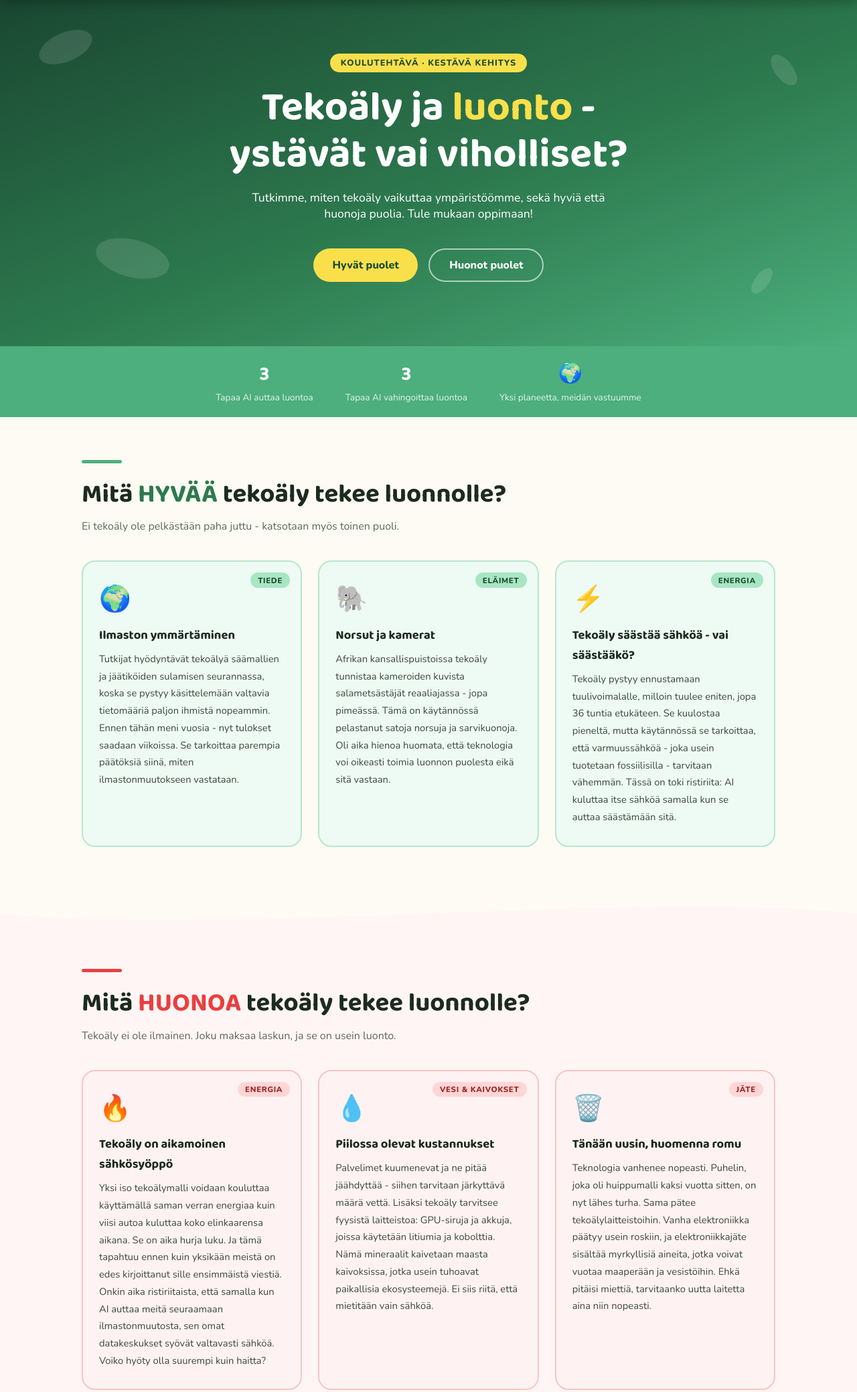
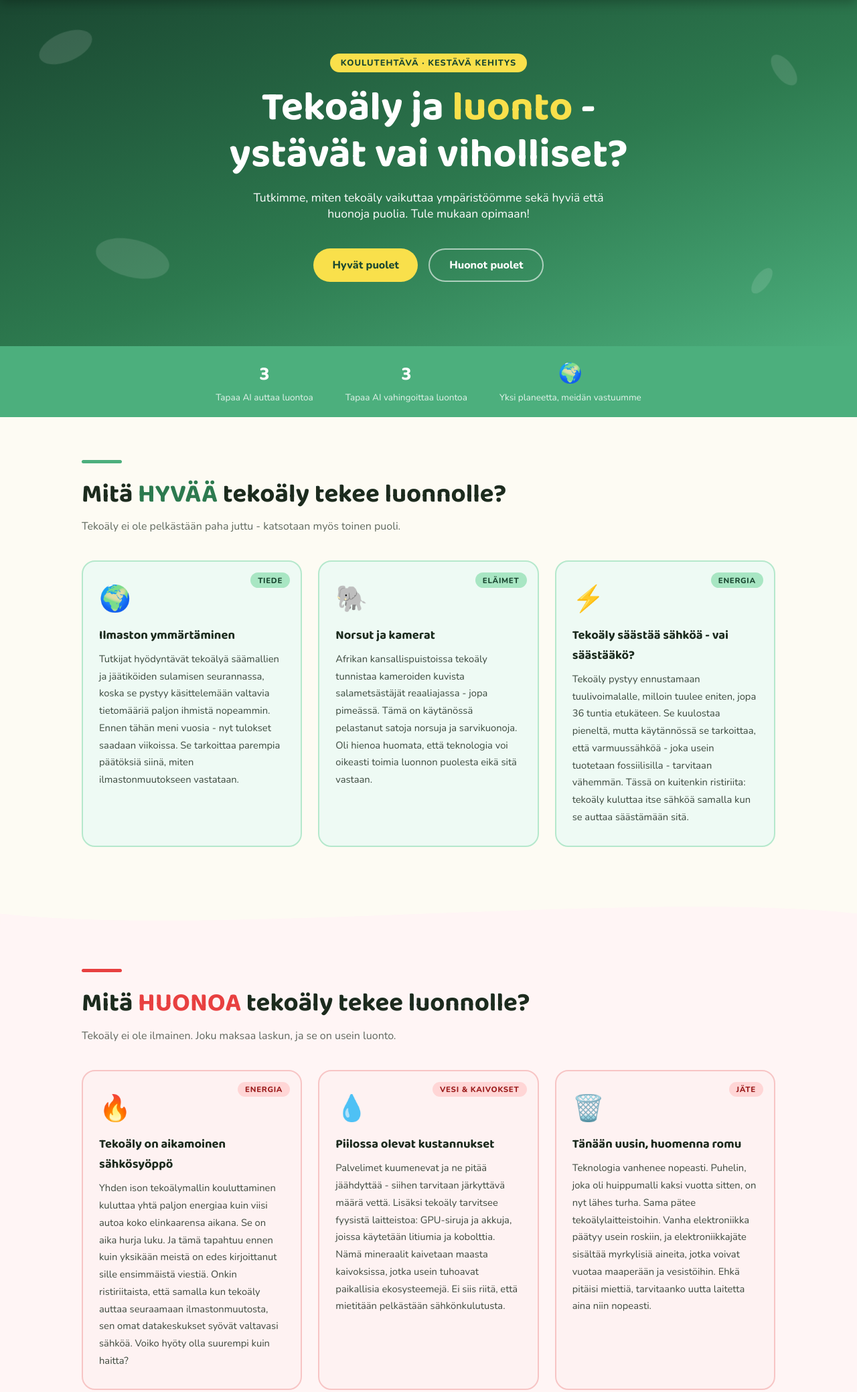
Before and after one commit to flarestarz2020-del/Keke-projekti, a plain HTML site: page index.html in a window 1280 px wide. Shown: the part 64-2143 px from the top of the page at 67% size. Drawn offline with nearby package versions, Linux system fonts and the light colour scheme.

Commit message:
Add files via upload

```diff
--- a/index.html
+++ b/index.html
@@ -370,7 +370,7 @@
   </div>
   <div class="hero-badge">Koulutehtävä · Kestävä kehitys</div>
   <h1>Tekoäly ja <em>luonto</em> -<br/>ystävät vai viholliset?</h1>
-  <p>Tutkimme, miten tekoäly vaikuttaa ympäristöömme, sekä hyviä että huonoja puolia. Tule mukaan oppimaan!</p>
+  <p>Tutkimme, miten tekoäly vaikuttaa ympäristöömme sekä hyviä että huonoja puolia. Tule mukaan opimaan!</p>
   <div class="hero-btns">
     <a href="#hyva" class="btn btn-primary">Hyvät puolet</a>
     <a href="#huono" class="btn btn-outline">Huonot puolet</a>
@@ -390,7 +390,7 @@
   <div class="reveal">
     <div class="divider divider-green"></div>
     <div class="section-title">Mitä <span style="color:var(--green-mid)">HYVÄÄ</span> tekoäly tekee luonnolle?</div>
-    <p class="section-sub">Ei tekoäly ole pelkästään paha juttu - katsotaan myös toinen puoli.</p>
+    <p class="section-sub">Tekoäly ei ole pelkästään paha juttu - katsotaan myös toinen puoli.</p>
   </div>
 
   <div class="cards reveal">
@@ -405,14 +405,14 @@
       <span class="card-tag tag-good">ELÄIMET</span>
       <span class="card-icon">🐘</span>
       <h3>Norsut ja kamerat</h3>
-      <p>Afrikan kansallispuistoissa tekoäly tunnistaa kameroiden kuvista salametsästäjät reaaliajassa - jopa pimeässä. Tämä on käytännössä pelastanut satoja norsuja ja sarvikuonoja. Oli aika hienoa huomata, että teknologia voi oikeasti toimia luonnon puolesta eikä sitä vastaan.</p>
+      <p>Afrikan kansallispuistoissa tekoäly tunnistaa kameroiden kuvista salametsästäjät reaaliajassa - jopa pimeässä. Tämä on käytänössä pelastanut satoja norsuja ja sarvikuonoja. Oli hienoa huomata, että teknologia voi oikeasti toimia luonnon puolesta eikä sitä vastaan.</p>
     </div>
 
     <div class="card card-good">
       <span class="card-tag tag-good">ENERGIA</span>
       <span class="card-icon">⚡</span>
       <h3>Tekoäly säästää sähköä - vai säästääkö?</h3>
-      <p>Tekoäly pystyy ennustamaan tuulivoimalalle, milloin tuulee eniten, jopa 36 tuntia etukäteen. Se kuulostaa pieneltä, mutta käytännössä se tarkoittaa, että varmuussähköä - joka usein tuotetaan fossiilisilla - tarvitaan vähemmän. Tässä on toki ristiriita: AI kuluttaa itse sähköä samalla kun se auttaa säästämään sitä.</p>
+      <p>Tekoäly pystyy ennustamaan tuulivoimalalle, milloin tuulee eniten, jopa 36 tuntia etukäteen. Se kuulostaa pieneltä, mutta käytännössä se tarkoittaa, että varmuussähköä - joka usein tuotetaan fossiilisilla - tarvitaan vähemmän. Tässä on kuitenkin ristiriita: tekoäly kuluttaa itse sähköä samalla kun se auttaa säästämään sitä.</p>
     </div>
   </div>
 </div>
@@ -437,21 +437,21 @@
       <span class="card-tag tag-bad">ENERGIA</span>
       <span class="card-icon">🔥</span>
       <h3>Tekoäly on aikamoinen sähkösyöppö</h3>
-      <p>Yksi iso tekoälymalli voidaan kouluttaa käyttämällä saman verran energiaa kuin viisi autoa kuluttaa koko elinkaarensa aikana. Se on aika hurja luku. Ja tämä tapahtuu ennen kuin yksikään meistä on edes kirjoittanut sille ensimmäistä viestiä. Onkin aika ristiriitaista, että samalla kun AI auttaa meitä seuraamaan ilmastonmuutosta, sen omat datakeskukset syövät valtavasti sähköä. Voiko hyöty olla suurempi kuin haitta?</p>
+      <p>Yhden ison tekoälymallin kouluttaminen kuluttaa yhtä paljon energiaa kuin viisi autoa koko elinkaarensa aikana. Se on aika hurja luku. Ja tämä tapahtuu ennen kuin yksikään meistä on edes kirjoittanut sille ensimmäistä viestiä. Onkin ristiriitaista, että samalla kun tekoäly auttaa seuraamaan ilmastonmuutosta, sen omat datakeskukset syövät valtavasi sähköä. Voiko hyöty olla suurempi kuin haitta?</p>
     </div>
 
     <div class="card card-bad">
       <span class="card-tag tag-bad">VESI &amp; KAIVOKSET</span>
       <span class="card-icon">💧</span>
       <h3>Piilossa olevat kustannukset</h3>
-      <p>Palvelimet kuumenevat ja ne pitää jäähdyttää - siihen tarvitaan järkyttävä määrä vettä. Lisäksi tekoäly tarvitsee fyysistä laitteistoa: GPU-siruja ja akkuja, joissa käytetään litiumia ja kobolttia. Nämä mineraalit kaivetaan maasta kaivoksissa, jotka usein tuhoavat paikallisia ekosysteemejä. Ei siis riitä, että mietitään vain sähköä.</p>
+      <p>Palvelimet kuumenevat ja ne pitää jäähdyttää - siihen tarvitaan järkyttävä määrä vettä. Lisäksi tekoäly tarvitsee fyysistä laitteistoa: GPU-siruja ja akkuja, joissa käytetään litiumia ja kobolttia. Nämä mineraalit kaivetaan maasta kaivoksissa, jotka usein tuhoavat paikallisia ekosysteemejä. Ei siis riitä, että mietitään pelkästään sähkönkulutusta.</p>
     </div>
 
     <div class="card card-bad">
       <span class="card-tag tag-bad">JÄTE</span>
       <span class="card-icon">🗑️</span>
       <h3>Tänään uusin, huomenna romu</h3>
-      <p>Teknologia vanhenee nopeasti. Puhelin, joka oli huippumalli kaksi vuotta sitten, on nyt lähes turha. Sama pätee tekoälylaitteistoihin. Vanha elektroniikka päätyy usein roskiin, ja elektroniikkajäte sisältää myrkyllisiä aineita, jotka voivat vuotaa maaperään ja vesistöihin. Ehkä pitäisi miettiä, tarvitaanko uutta laitetta aina niin nopeasti.</p>
+      <p>Teknologia vanhenee nopeasti. Puhelin, joka oli huippumalli kaksi vuotta sitten, on nyt lähes turha. Sama pätee tekoälylaitteistoihin. Vanha elektroniikka päätyy usein roskiin, ja elektroniikkajäte sisältää myrkylisiä aineita, jotka voivat vuotaa maaperään ja vesistöihin. Ehkä pitäisi miettiä, tarvitaanko uutta laitetta aina niin nopeasti.</p>
     </div>
   </div>
 </div>
```
